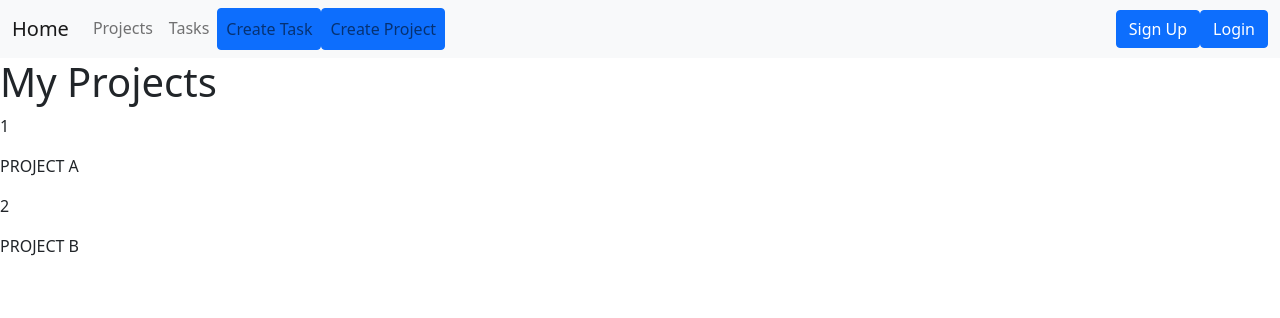
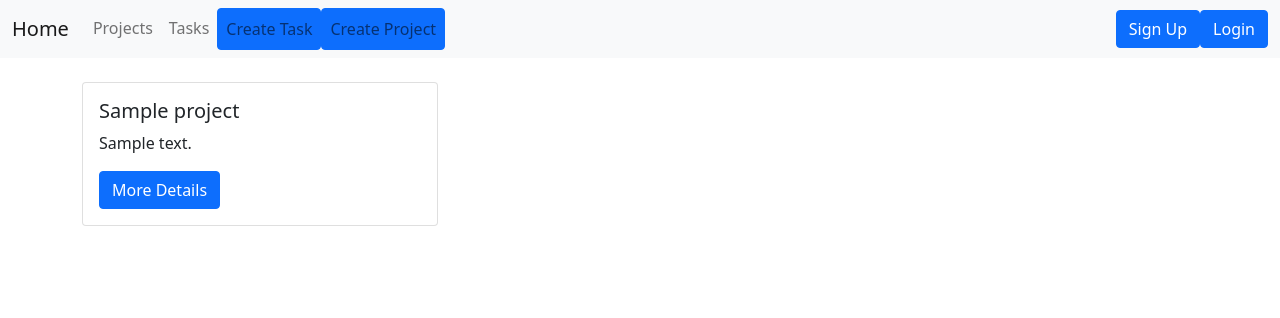
Before and after one commit to gurnitha/2024-dj-project-management, a Django app: page /projects in a window 1280 px wide. Shown: the top 318 px of the page. Run offline with Django 5.2, Linux system fonts and the light colour scheme; tables that the repository leaves empty hold one stand-in row (values such as "Sample post").

Commit message:
1. Display all projects

```diff
--- a/projects/templates/projects/projects.html
+++ b/projects/templates/projects/projects.html
@@ -1,12 +1,20 @@
 {% extends "base.html" %}
 {% block content %}
 
-	<h1>My Projects</h1>
+	<div class="container mt-4">
+		<div class="row ">
+			{% for project in projects %}
+			<div class="col-md-4 " style="border-top: 200px;">
+				<div class="card">
+					<div class="card-body">
+						<h5 class="card-title">{{ project.name }}</h5>
+						<p class="card-text">{{ project.description|truncatechars:150 }}</p>
+						<a href=""class="btn btn-primary"> More Details</a>
+					</div>
+				</div>
+			</div>
+			{% endfor %}
+		</div>
+	</div>
 
-	{% for project in projects %}
-
-	<p>{{project.id}}</p>
-	<p> {{project.title}}</p>
-
-	{% endfor%}
 {% endblock %}
--- a/projects/urls.py
+++ b/projects/urls.py
@@ -3,5 +3,6 @@
 
 urlpatterns  =  [
 	path('home', views.home, name = 'home'),
-	path('projects', views.projects, name = 'projects'),
+	# path('projects', views.projects, name = 'projects'),
+	path('projects', views.projectList, name = 'projects'),
 ]
--- a/projects/views.py
+++ b/projects/views.py
@@ -1,4 +1,5 @@
 from django.shortcuts import render
+from .models import Project
 
 # Create your views here.
 
@@ -20,3 +21,9 @@
 
 	context = {'projects': projects}
 	return render(request, 'projects/projects.html', context)
+
+
+def projectList(request):
+	projects = Project.objects.all()
+	context = {'projects':projects}
+	return render(request, 'projects/projects.html',context)
```
Also changed, not shown: README.md.
